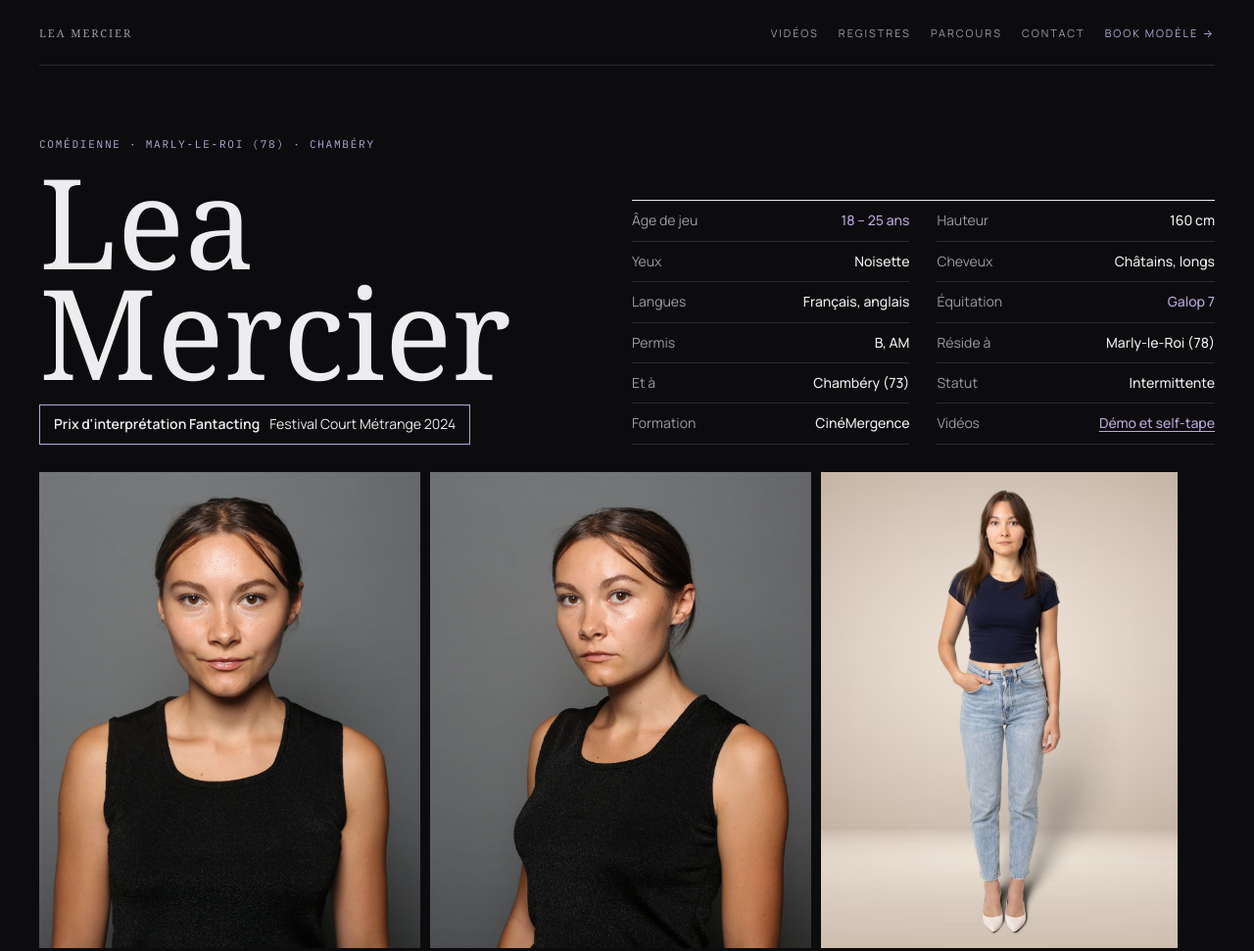
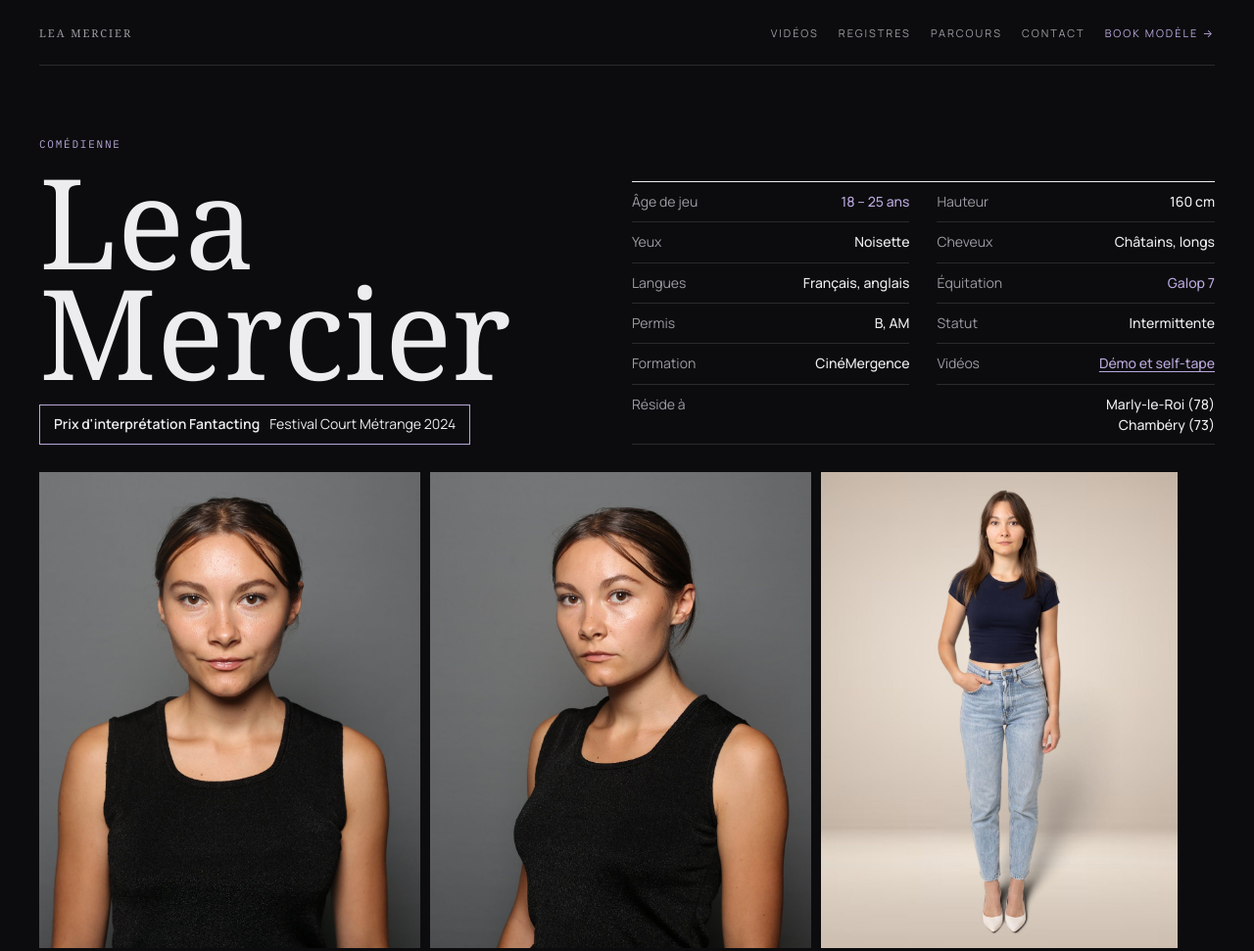
Before and after one commit to leamercierpro/leamercierbook, a plain HTML site: page index.html in a window 1280 px wide. Shown: the top 971 px of the page at 98% size. Drawn offline with Linux system fonts and the light colour scheme; a web font is replaced by a local one.

Commit message:
Résidences l'une sous l'autre
Co-Authored-By: Claude Opus 5.5 <noreply@anthropic.com>
Claude-Session: https://claude.ai/code/session_01VdRWowSV6AMKF9xgBJRLz5

```diff
--- a/index.html
+++ b/index.html
@@ -70,6 +70,8 @@ h1{font-family:var(--display);font-weight:400;font-size:clamp(60px,10vw,132px);l
 .sheet div{display:flex;justify-content:space-between;gap:12px;padding-block:9px;border-bottom:1px solid var(--line);font-size:14px;min-width:0}
 .sheet dt{color:var(--muted)} .sheet dd{margin:0;text-align:right;font-weight:500}
 .sheet .hl dd{color:var(--accent)}
+.sheet .full{grid-column:1/-1;align-items:flex-start}
+.sheet .full dd{line-height:1.5}
 .portraits{padding-bottom:clamp(40px,6vw,72px)}
 .portraits .cap{display:flex;justify-content:space-between;gap:12px;flex-wrap:wrap;font-family:var(--mono);font-size:11px;letter-spacing:.1em;color:var(--muted);margin-top:10px}
 section{padding-block:clamp(48px,7vw,96px);border-top:1px solid var(--line)}
@@ -126,7 +128,7 @@ nav.top a.other{color:var(--accent)}
 
   <header class="hero" id="top">
     <div>
-      <p class="eyebrow">Comédienne · Marly-le-Roi (78) · Chambéry</p>
+      <p class="eyebrow">Comédienne</p>
       <h1>Lea<br>Mercier</h1>
       <div class="prize"><b>Prix d'interprétation Fantacting</b><span>Festival Court Métrange 2024</span></div>
     </div>
@@ -138,11 +140,10 @@ nav.top a.other{color:var(--accent)}
       <div><dt>Langues</dt><dd>Français, anglais</dd></div>
       <div class="hl"><dt>Équitation</dt><dd>Galop 7</dd></div>
       <div><dt>Permis</dt><dd>B, AM</dd></div>
-      <div><dt>Réside à</dt><dd>Marly-le-Roi (78)</dd></div>
-      <div><dt>Et à</dt><dd>Chambéry (73)</dd></div>
       <div><dt>Statut</dt><dd>Intermittente</dd></div>
       <div><dt>Formation</dt><dd>CinéMergence</dd></div>
       <div class="hl"><dt>Vidéos</dt><dd><a href="#videos">Démo et self-tape</a></dd></div>
+      <div class="full"><dt>Réside à</dt><dd>Marly-le-Roi (78)<br>Chambéry (73)</dd></div>
     </dl>
   </header>
 
```
Also changed, not shown: modele.html (+2 -2 lines).
